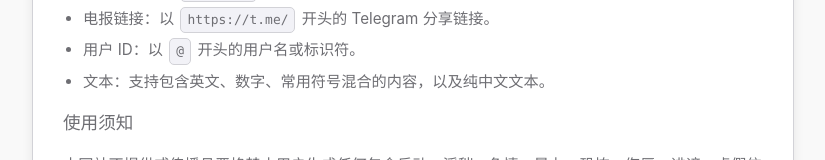
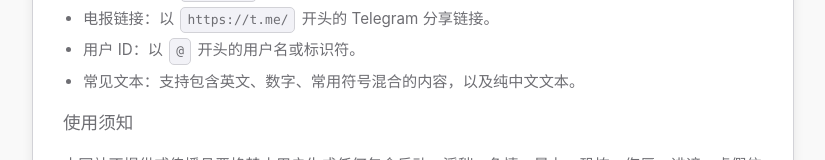
Before and after one commit to Ai-AnYu/aianyu, a plain HTML site: page index.html in a window 1280 px wide. Shown: the part 728-888 px from the top of the page, without its empty margins (227-1052 px from the left). Drawn offline with nearby package versions, Linux system fonts and the light colour scheme.

Commit message:
Update index.html

```diff
--- a/index.html
+++ b/index.html
@@ -136,7 +136,7 @@
                  <li>标准网址：以 <span class="tag">https://</span> 开头的标准网址。</li>
                  <li>电报链接：以 <span class="tag">https://t.me/</span> 开头的 Telegram 分享链接。</li>
                  <li>用户 ID：以 <span class="tag">@</span> 开头的用户名或标识符。</li>
-                 <li>文本：支持包含英文、数字、常用符号混合的内容，以及纯中文文本。</li>
+                 <li>常见文本：支持包含英文、数字、常用符号混合的内容，以及纯中文文本。</li>
              </ul>
              <h6>使用须知</h6>
              <p>本网站不提供或传播且严格禁止用户生成任何包含反动、淫秽、色情、暴力、恐怖、侮辱、诽谤、虚假信息，或违反法律法规及社会公德的不良内容。用户在使用本网站各项功能时，必须自觉遵守国家相关法律法规。</p>
```
